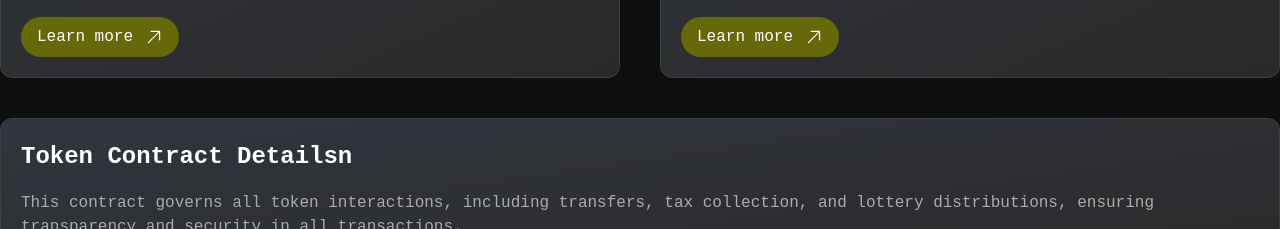
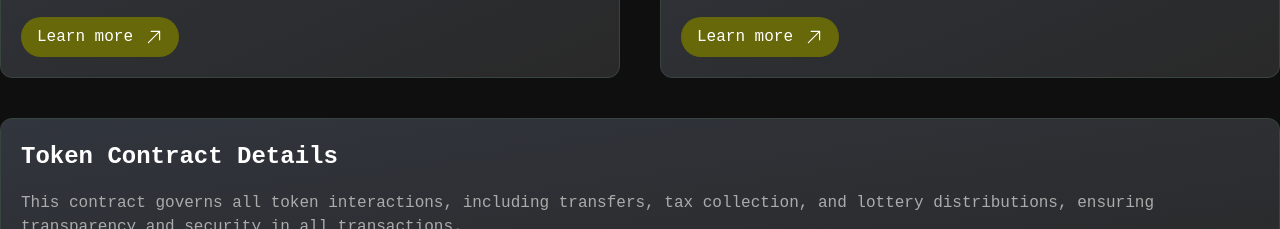
Before and after one commit to GeorgiyAslanyan/ai1, a Next.js app: page / in a window 1280 px wide. Shown: the part 1640-1869 px from the top of the page. Built offline with nearby package versions, Linux system fonts and the light colour scheme.

Commit message:
delete n

```diff
--- a/components/Info.jsx
+++ b/components/Info.jsx
@@ -17,7 +17,7 @@ const Info = () => {
             <a className='rounded-full px-4 py-2 w-fit bg-[#676809] duration-100 ease-linear transition-all hover:shadow-[0px_0px_30px_2px_#676809] flex items-center gap-3 shadow-[0px_0px_0px_0px_#676809]' href={'https://docs.ai1.wtf/holders-rewards-and-benefits'}  target="_blank" rel="noopener noreferrer"><p>Learn more</p> <ArrowUpRightIcon width={18} h={18}/></a>
         </div>
         <div className='bg-gradient-to-br col-span-1 lg:col-span-2 flex flex-col gap-4 from-[#31353D] to-[#292929] rounded-xl border border-[#38453F] px-3 sm:px-5 py-5'>
-            <h3 className='font-semibold text-[20px] sm:text-[24px]'>Token Contract Detailsn</h3>
+            <h3 className='font-semibold text-[20px] sm:text-[24px]'>Token Contract Details</h3>
             <p className='text-[#ABABAB]'>This contract governs all token interactions, including transfers, tax collection, and lottery distributions, ensuring transparency and security in all transactions.</p>
             <p className='text-[#ABABAB] '>Smart Contract Address: 0x......</p>
         </div>
```
